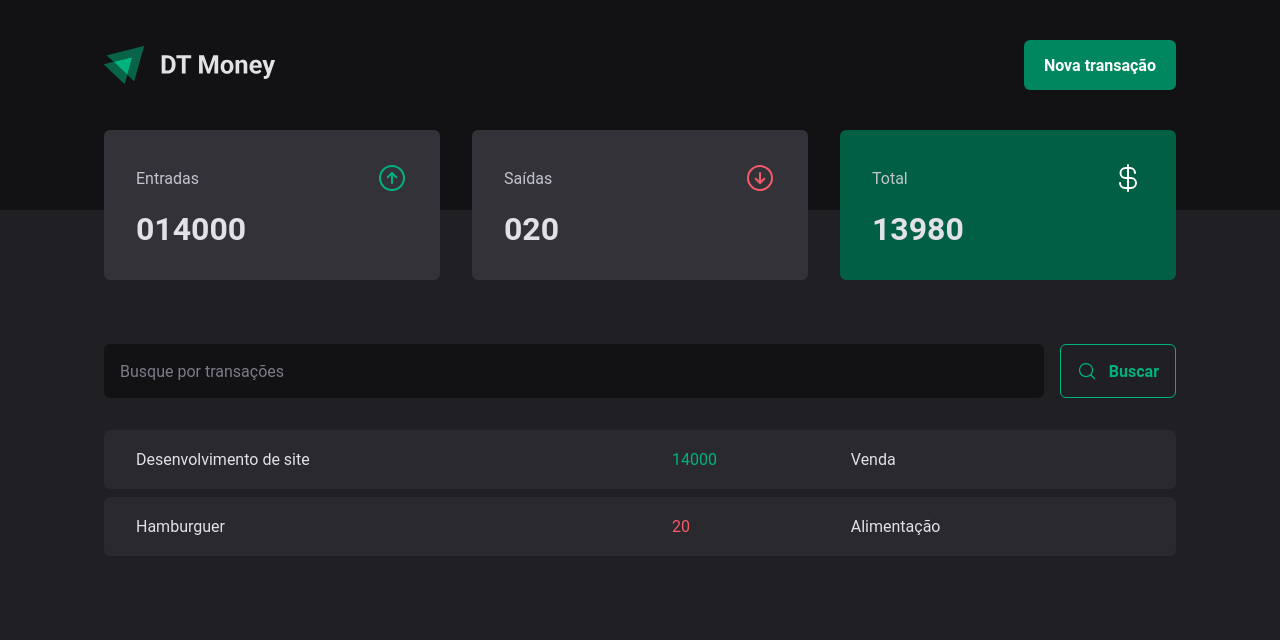
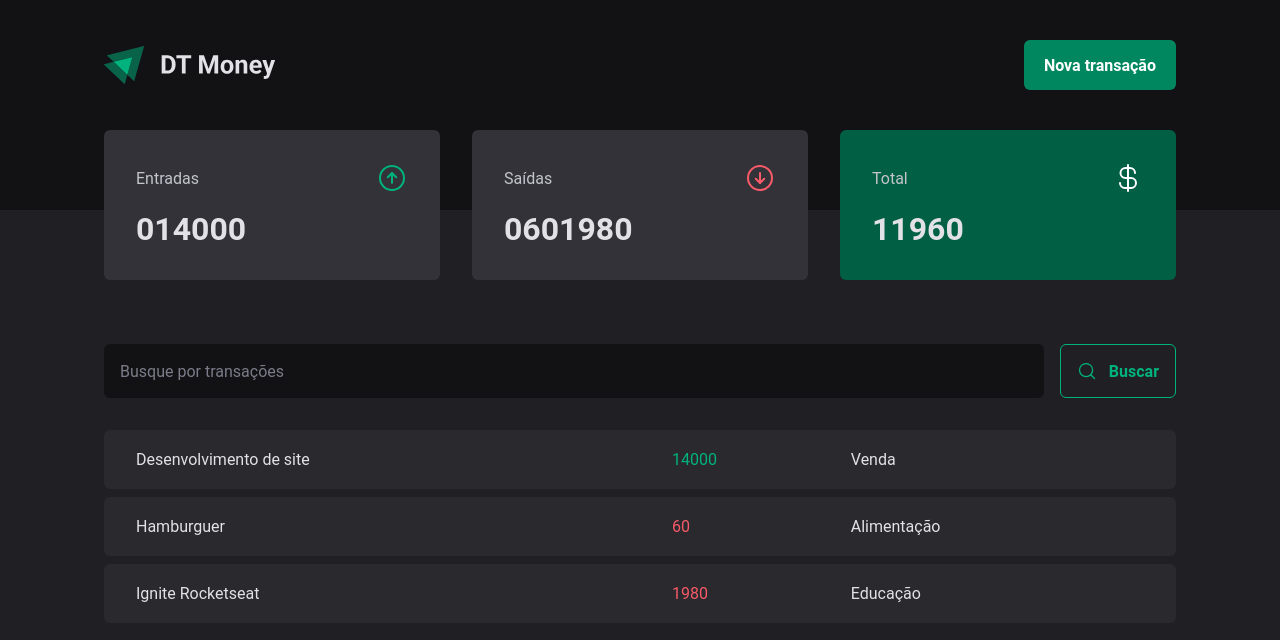
Before and after one commit to BrenoPorfirio/DT-Money, a React app: page / in a window 1280 px wide. Shown: the top 640 px of the page. Built offline with nearby package versions, Linux system fonts and the light colour scheme; data requests are answered from the project's data file; the HTML template or start-up script is replaced by a standard one.

Commit message:
add new object to server json

```diff
--- a/server.json
+++ b/server.json
@@ -13,8 +13,16 @@
           "description": "Hamburguer",
           "type": "outcome",
           "category": "Alimentação",
-          "price": "20",
-          "createdAT": "2023-11-04T22:29:49.332Z"
-      }
+          "price": "60",
+          "createdAT": "2023-11-04T22:22:49.332Z"
+      },
+      {
+        "id": 3,
+        "description": "Ignite Rocketseat",
+        "type": "outcome",
+        "category": "Educação",
+        "price": "1980",
+        "createdAT": "2023-11-05T22:11:49.332Z"
+    }
   ]
 }
--- a/src/components/Sumarry/index.tsx
+++ b/src/components/Sumarry/index.tsx
@@ -20,7 +20,7 @@ export function Sumarry() {
         {
             income: 0,
             outcome: 0,
-            total: 0,
+            total: 0
         }
     )
 
```
